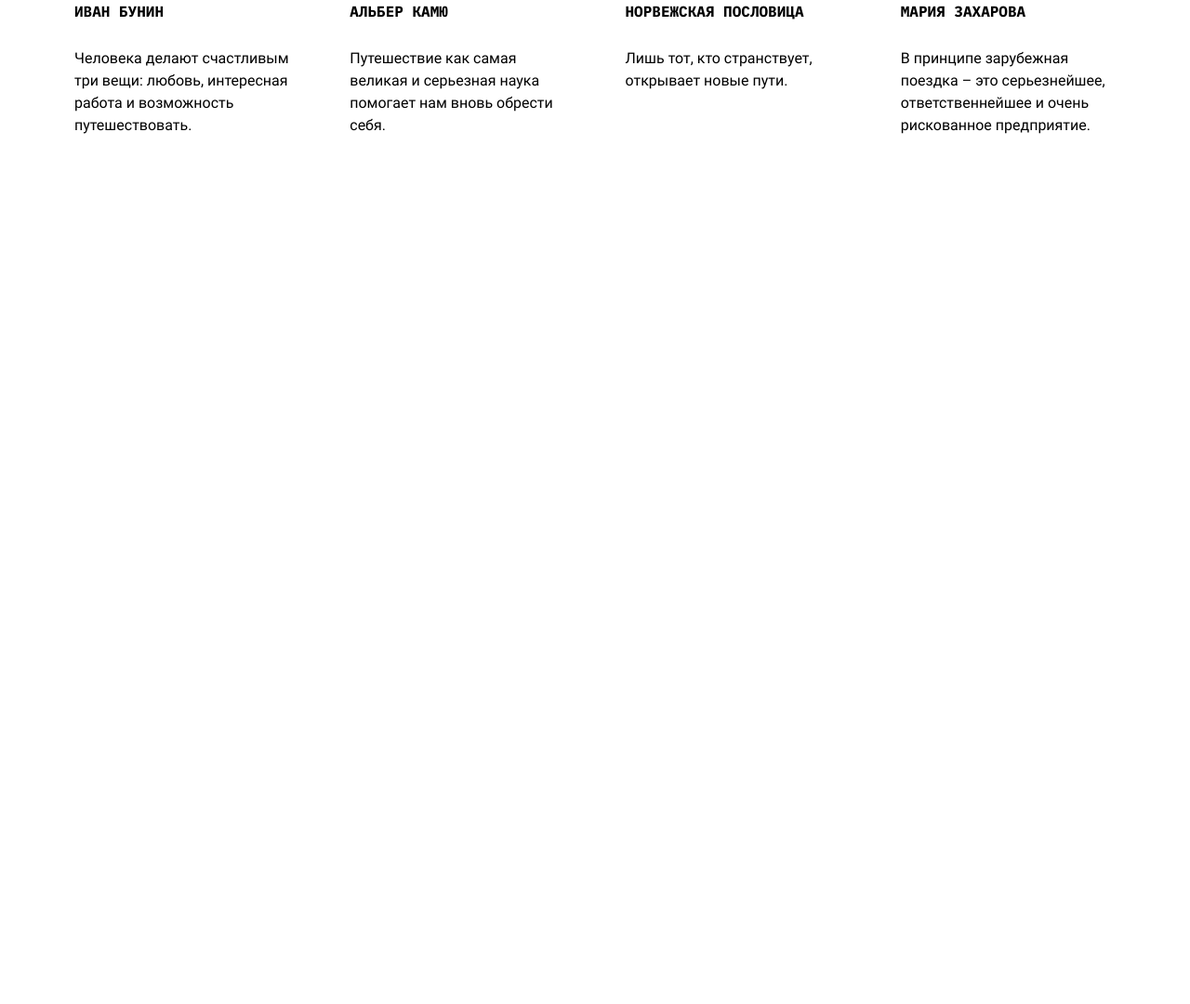
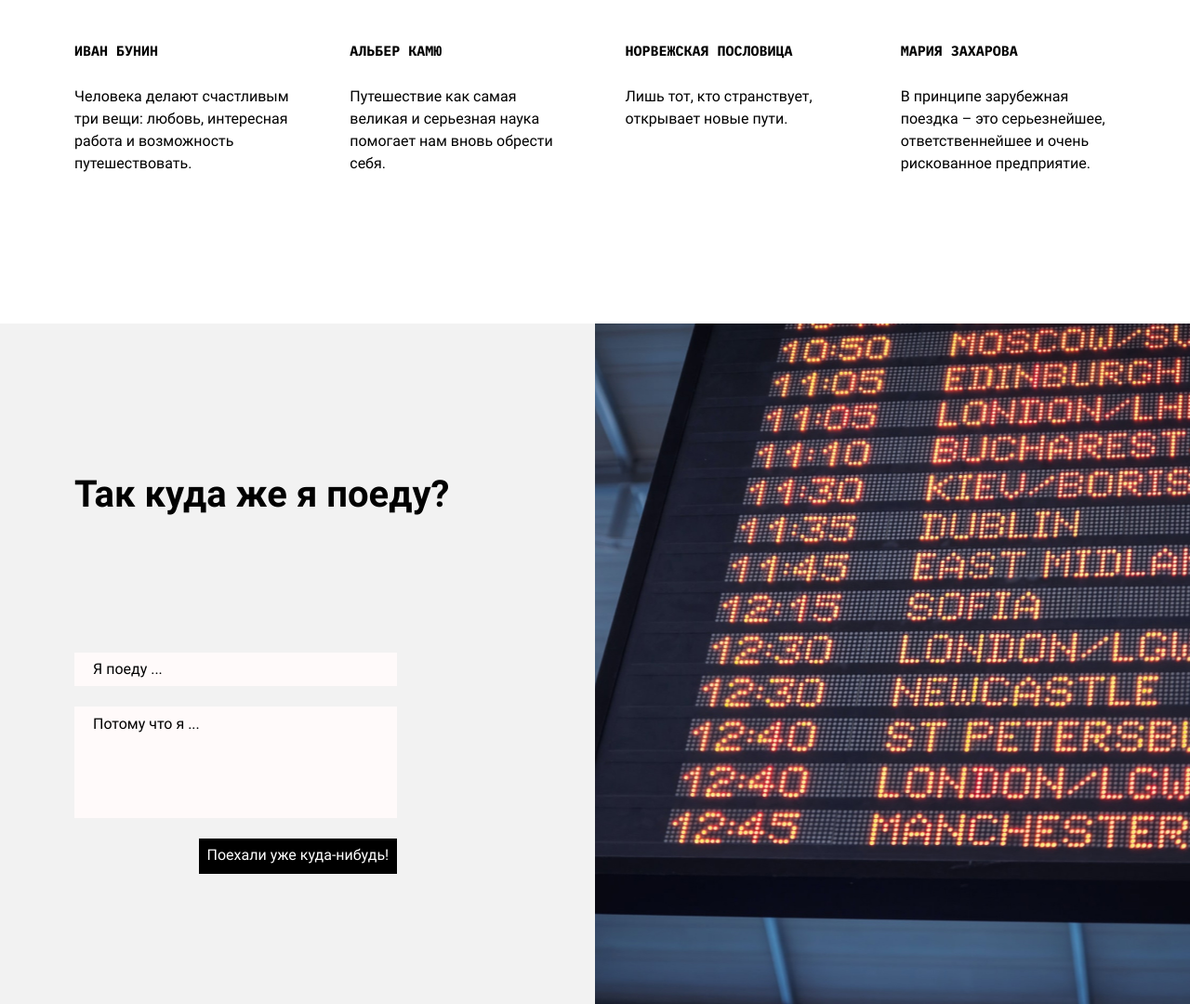
Before and after one commit to Antonov2504/kuda-poedu, a plain HTML site: page index.html in a window 1280 px wide. Shown: the part 1243-2323 px from the top of the page at 93% size. Before the commit the page ends 1550 px from the top, so only its background shows below. Drawn offline with Linux system fonts and the light colour scheme.

Commit message:
add section departure html and styles css

```diff
--- /dev/null
+++ b/blocks/departure/__title/departure__title.css
@@ -0,0 +1,3 @@
+.departure__title {
+  margin: 0 0 145px 0;
+}
--- /dev/null
+++ b/blocks/departure/departure.css
@@ -0,0 +1,17 @@
+.departure {
+  padding: 160px 0 140px;
+  position: relative;
+}
+
+.departure::after {
+  content: '';
+  width: 50%;
+  height: 100%;
+  background-image: url('./../../images/airport-schedule.jpg');
+  background-size: cover;
+  background-repeat: no-repeat;
+  background-position: center;
+  position: absolute;
+  top: 0;
+  right: 0;
+}
--- /dev/null
+++ b/blocks/form/__button/form__button.css
@@ -0,0 +1,13 @@
+.form__button {
+  min-width: 200px;
+  height: 38px;
+  padding: 5px 9px;
+  border: 0;
+  background-color: black;
+  color: white;
+  font-family: inherit;
+}
+
+.form__button:focus {
+  outline-color: #fffafa;
+}
--- /dev/null
+++ b/blocks/form/__handlers/form__handlers.css
@@ -0,0 +1,6 @@
+.form__handlers {
+  padding: 0;
+  margin: 0;
+  border: 0;
+  text-align: right;
+}
--- /dev/null
+++ b/blocks/form/__input-container/form__input-container.css
@@ -0,0 +1,5 @@
+.form__input-container {
+  padding: 0;
+  margin: 0;
+  border: 0;
+}
--- /dev/null
+++ b/blocks/form/__item/_el/form__item_el_description.css
@@ -0,0 +1,5 @@
+.form__item_el_description {
+  height: 120px;
+  padding-top: 10px;
+  resize: none;
+}
--- /dev/null
+++ b/blocks/form/__item/form__item.css
@@ -0,0 +1,23 @@
+.form__item {
+  display: block;
+  width: 100%;
+  height: 36px;
+  padding-left: 20px;
+  margin-bottom: 22px;
+  border: 0;
+  background-color: #fffafa;
+  font-family: inherit;
+  box-sizing: border-box;
+}
+
+.form__item::placeholder {
+  color: #010101;
+}
+
+.form__item:focus {
+  outline-color: #010101;
+}
+
+.form__item:focus::placeholder {
+  color: transparent;
+}
--- /dev/null
+++ b/blocks/form/form.css
@@ -0,0 +1,3 @@
+.form {
+  width: 31%;
+}
--- a/blocks/page/page.css
+++ b/blocks/page/page.css
@@ -8,4 +8,6 @@
   min-height: 100vh;
   font-family: 'Roboto', Arial, Helvetica, sans-serif;
   font-weight: 400;
+  line-height: 1.5;
+  color: #010101;
 }
--- a/blocks/section/__name/section__name.css
+++ b/blocks/section/__name/section__name.css
@@ -1,5 +1,5 @@
 .section__name {
-  margin: 0 0 40px 0;
+  margin: 0 0 30px 0;
   font-family: 'IBM Plex Mono', Arial, sans-serif;
   font-size: 15px;
   font-weight: bold;
--- a/blocks/table/__heading/table__heading.css
+++ b/blocks/table/__heading/table__heading.css
@@ -1,7 +1,7 @@
 .table__heading {
-  margin: 0 0 30px 0;
+  margin: 0 0 25px 0;
   text-transform: uppercase;
   font-family: 'IBM Plex Mono', Arial, sans-serif;
-  font-size: 16px;
+  font-size: 15px;
   font-weight: 700;
 }
--- a/blocks/table/__text/table__text.css
+++ b/blocks/table/__text/table__text.css
@@ -1,4 +1,3 @@
 .table__text {
   margin: 0;
-  line-height: 1.5;
 }
--- a/index.html
+++ b/index.html
@@ -20,12 +20,12 @@
     </nav>
   </header>
   <main>
-    <!-- Section People -->
     <section class="intro">
       <p class="intro__title">Куда я поеду</p>
       <h1 class="intro__heading">Куда я поеду сразу, как можно будет куда-то поехать</h1>
       <img src="images/intro-image.jpeg" class="intro__image" alt="Крыло самолета">
     </section>
+    <!-- Section People -->
     <section class="section">
       <div class="section__container">
         <h2 class="section__name">Люди</h2>
@@ -51,6 +51,31 @@
       </div>
     </section>
     <!-- End Section People -->
+    <!-- Section Departure -->
+    <section class="section section_background-color_grey departure">
+      <div class="section__container">
+        <p class="section__title departure__title">Так куда же я поеду?</p>
+        <form action="#" class="form">
+          <fieldset class="form__input-container">
+            <input type="text"
+                   name="destination"
+                   placeholder="Я поеду ..."
+                   class="form__item"
+                   required>
+            <textarea name="comment"
+                      cols="30" rows="10"
+                      placeholder="Потому что я ..."
+                      class="form__item form__item_el_description"></textarea>
+          </fieldset>
+          <fieldset class="form__handlers">
+            <input type="submit"
+                   value="Поехали уже куда-нибудь!"
+                   class="form__button">
+          </fieldset>
+        </form>
+      </div>
+    </section>
+    <!-- End Section Departure -->
   </main>
 </body>
 
--- a/pages/index.css
+++ b/pages/index.css
@@ -7,8 +7,16 @@
 @import url("./../blocks/section/__container/section__container.css");
 @import url("./../blocks/section/__name/section__name.css");
 @import url("./../blocks/section/__title/section__title.css");
+@import url("./../blocks/form/form.css");
+@import url("./../blocks/form/__input-container/form__input-container.css");
+@import url("./../blocks/form/__item/form__item.css");
+@import url("./../blocks/form/__item/_el/form__item_el_description.css");
+@import url("./../blocks/form/__handlers/form__handlers.css");
+@import url("./../blocks/form/__button/form__button.css");
 @import url("./../blocks/intro/intro.css");
 @import url("./../blocks/table/table.css");
 @import url("./../blocks/table/__cell/table__cell.css");
 @import url("./../blocks/table/__heading/table__heading.css");
 @import url("./../blocks/table/__text/table__text.css");
+@import url("./../blocks/departure/departure.css");
+@import url("./../blocks/departure/__title/departure__title.css");
```
